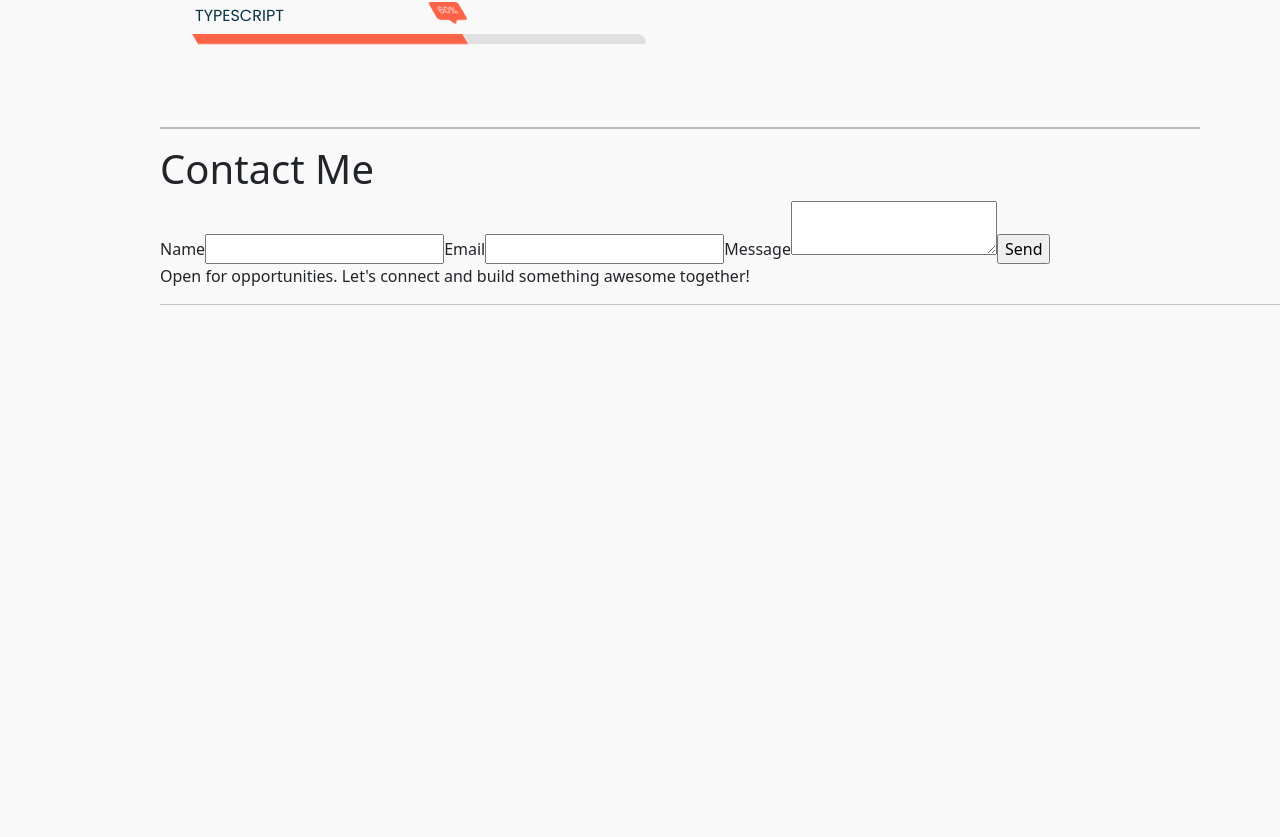
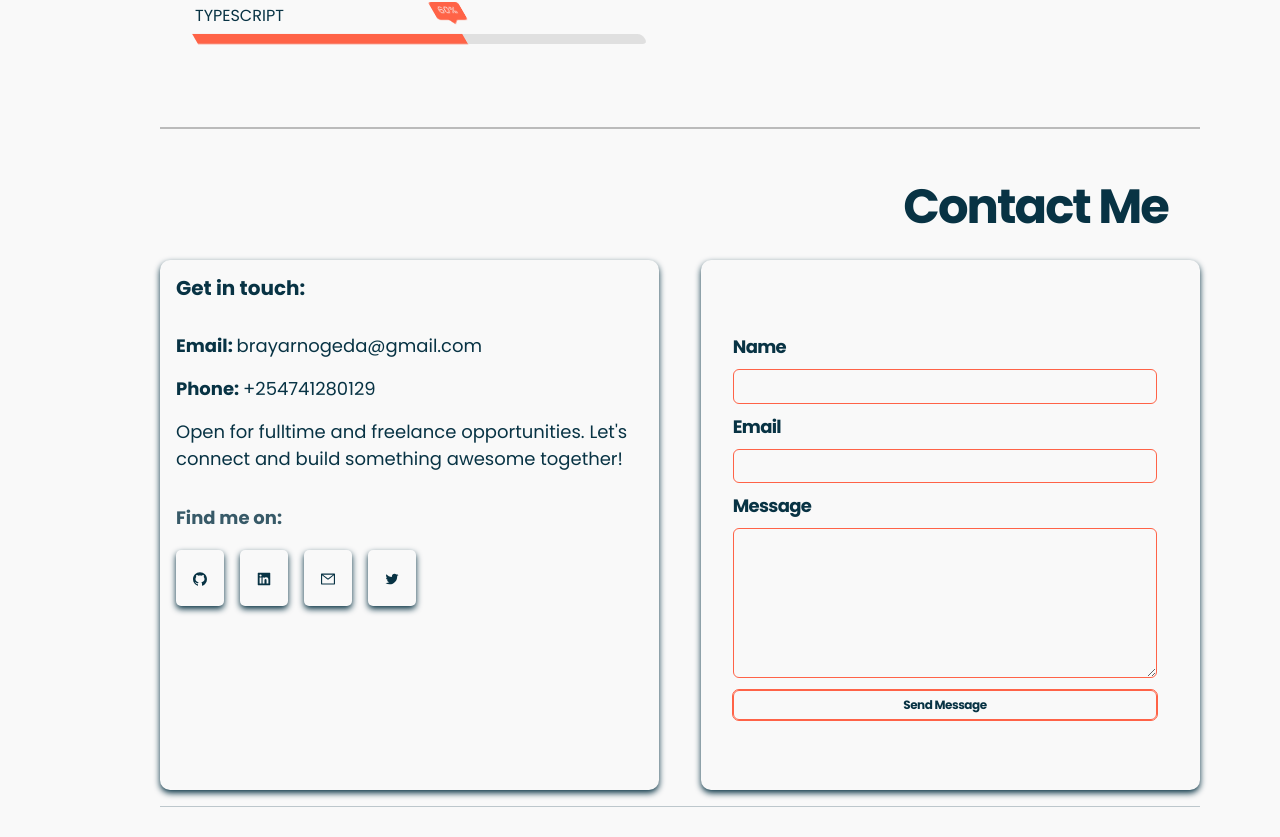
Before and after one commit to o-brayarn/portfolio, a React (Create React App) app: page / in a window 1280 px wide. Shown: the part 2631-3468 px from the top of the page. Before the commit the page ends 2936 px from the top, so only its background shows below. Built offline with nearby package versions, Linux system fonts and the light colour scheme; a web font is replaced by a local one.

Commit message:
complete contact me

```diff
--- a/src/pages/contacts/Contact.jsx
+++ b/src/pages/contacts/Contact.jsx
@@ -1,6 +1,7 @@
 import React, { useRef } from 'react';
 import emailjs from '@emailjs/browser';
 import './contact.css';
+import Socials from '../../components/socials/Socials'
 
 export default function Contact() {
   const form = useRef();
@@ -16,22 +17,34 @@ export default function Contact() {
       });
   };
   return (
-    <div id='contact'>
-      <h1 className="contact__me__heading">Contact Me</h1>
+    <section id='contact'>
+      <h1 className="contact__me-heading">Contact Me</h1>
 
+      <div className="contact__me-details">
+        <div className="contact__me-info">
+          <h5>Get in touch:</h5>
+          <p> <span> Email: </span>brayarnogeda@gmail.com</p>
+          <p><span> Phone: </span>+254741280129</p>
+          <p>Open for fulltime and freelance opportunities. Let's connect and build something awesome together!</p>
+          <div className='contact__me-socials'>
+            <p>Find me on:</p>
+            <Socials />
+          </div>
+        </div>
+
+        <div className="contact__me-form">
            <form ref={form} onSubmit={sendEmail}>
               <label>Name</label>
               <input type="text" name="user_name" />
               <label>Email</label>
               <input type="email" name="user_email" />
               <label>Message</label>
-      <textarea name="message" />
-      <input type="submit" value="Send" />
+              <textarea type="text" name="message" />
+              <input type="submit" value="Send Message" className='form__btn'/>
             </form>
-
-      Open for opportunities. Let's connect and build something awesome together!
-
+        </div>
+      </div>
       <hr />
-    </div>
+    </section>
   )
 }
--- a/src/pages/contacts/contact.css
+++ b/src/pages/contacts/contact.css
@@ -0,0 +1,100 @@
+section {
+  margin-right: 5rem;
+  padding: 1.5em 0;
+  font-family: var(--font-family);
+  color: var(--text-color);
+}
+section .contact__me-heading {
+  font-family: var(--font-family);
+  font-weight: 600;
+  font-size: 48px;
+  line-height: 75px;
+  letter-spacing: -0.04em;
+  text-align: right;
+  margin-right: 2rem;
+  margin-bottom: 1rem;
+}
+.contact__me-details {
+  width: 100%;
+  display: flex;
+  justify-content: space-between;
+}
+.contact__me-form,
+.contact__me-info {
+  padding: 4em 0;
+  width: 48%;
+  border: none;
+  border-radius: 10px;
+  box-shadow: 0 3px 6px var(--secondary-text-color);
+}
+.contact__me-info {
+  padding: 1rem 1rem;
+}
+.contact__me-info h5 {
+  font-size: 20px;
+  font-weight: 600;
+  margin-bottom: 2rem;
+}
+.contact__me-info p {
+  font-size: 18px;
+}
+.contact__me-info p span {
+  font-weight: 600;
+}
+.contact__me-socials {
+  width: 50%;
+  margin-top: 2rem;
+}
+.contact__me-socials p {
+  opacity: 0.8;
+  font-weight: 600;
+}
+
+.contact__me-form label,
+.contact__me-form input,
+.contact__me-form textarea {
+  color: var(--text-color);
+  background-color: var(--bg-color);
+  letter-spacing: -0.04em;
+  display: block;
+  margin: 0.5em 0;
+
+  margin-left: 2rem;
+}
+
+.contact__me-form label {
+  font-weight: 600;
+  font-size: 18px;
+}
+.contact__me-form input,
+.contact__me-form textarea {
+  border: 1px solid var(--color-subtext);
+  border-radius: 6px;
+  width: 85%;
+  font-size: 12px;
+}
+.contact__me-form input[type="text"],
+.contact__me-form input[type="email"] {
+  padding: 0.6em 0;
+}
+.contact__me-form input[type="submit"] {
+  padding: 0.4em 0;
+  outline: 1.5px solid var(--color-subtext);
+  font-weight: 600;
+}
+.form__btn:hover {
+  cursor: pointer;
+  background-color: var(--color-subtext);
+  color: var(--bg-color);
+}
+.contact__me-form textarea {
+  font-size: 12px;
+  min-height: 150px;
+  margin-bottom: 1em;
+  overflow: auto;
+}
+.contact__me-form input[type="text"]:focus,
+.contact__me-form input[type="email"]:focus,
+.contact__me-form textarea[type="text"]:focus {
+  outline: 2px solid var(--color-subtext);
+}
```
Lines whose indentation alone changed are shown as unchanged.
